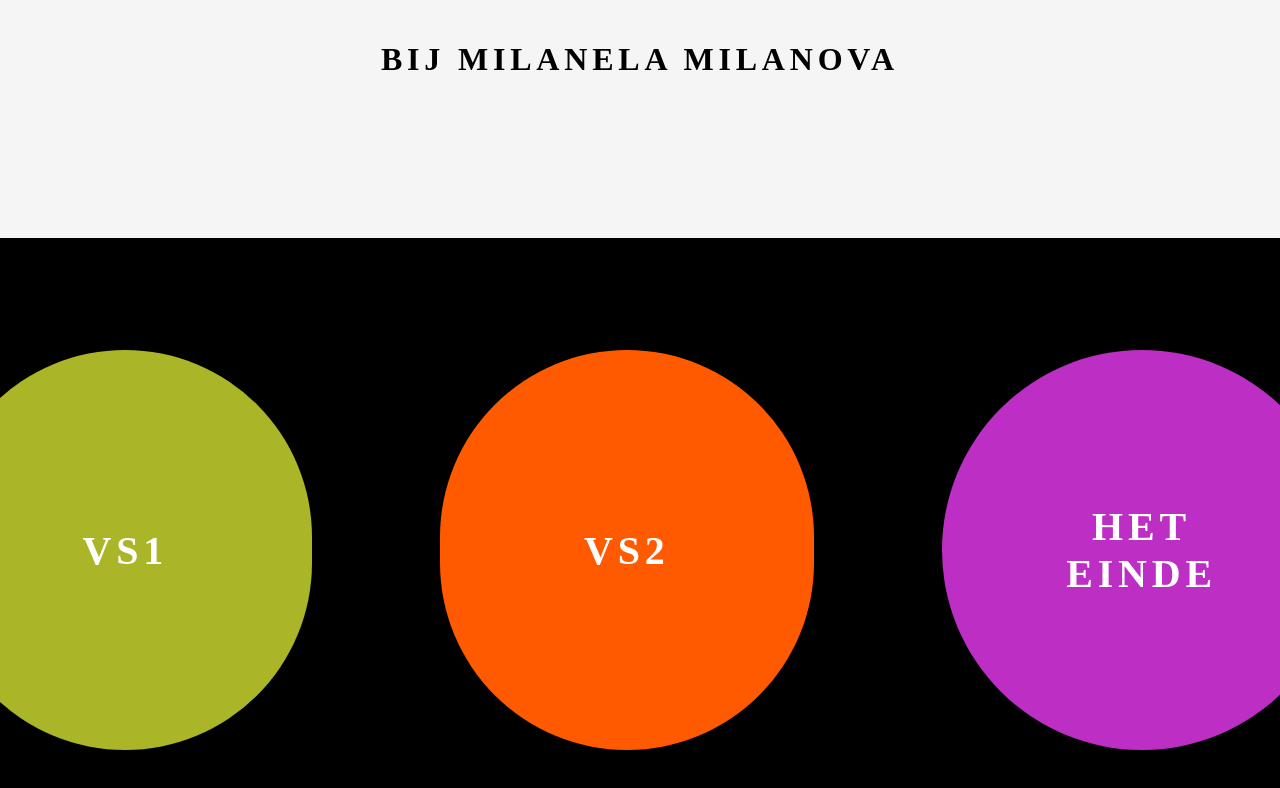
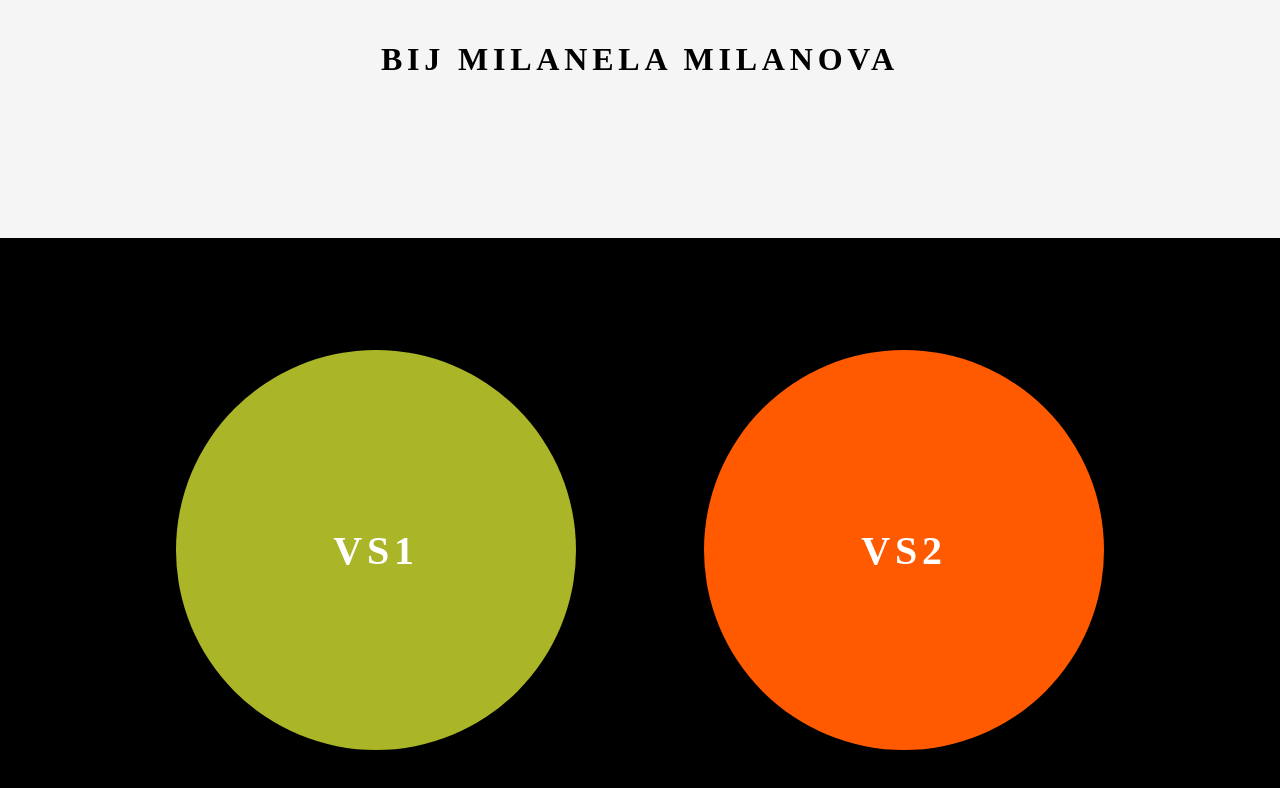
Before and after one commit to meyaMilanova/Vormvrije-Signatuur-Main, a website built with Vite: page index.html in a window 1280 px wide. Shown: the part 944-1732 px from the top of the page. Built offline with nearby package versions, Linux system fonts and the light colour scheme.

Commit message:
keuze design

```diff
--- a/index.html
+++ b/index.html
@@ -27,9 +27,6 @@
             <a href="vs-2.html" class="a-main">VS2</a>
         </div>
 
-        <div class="div-mix div-3">
-            <a href="main-end.html" class="a-main a-main-3">HET EINDE</a>
-        </div>
     </section>
 
 
```
Also changed, not shown: main-end.html (deleted).
